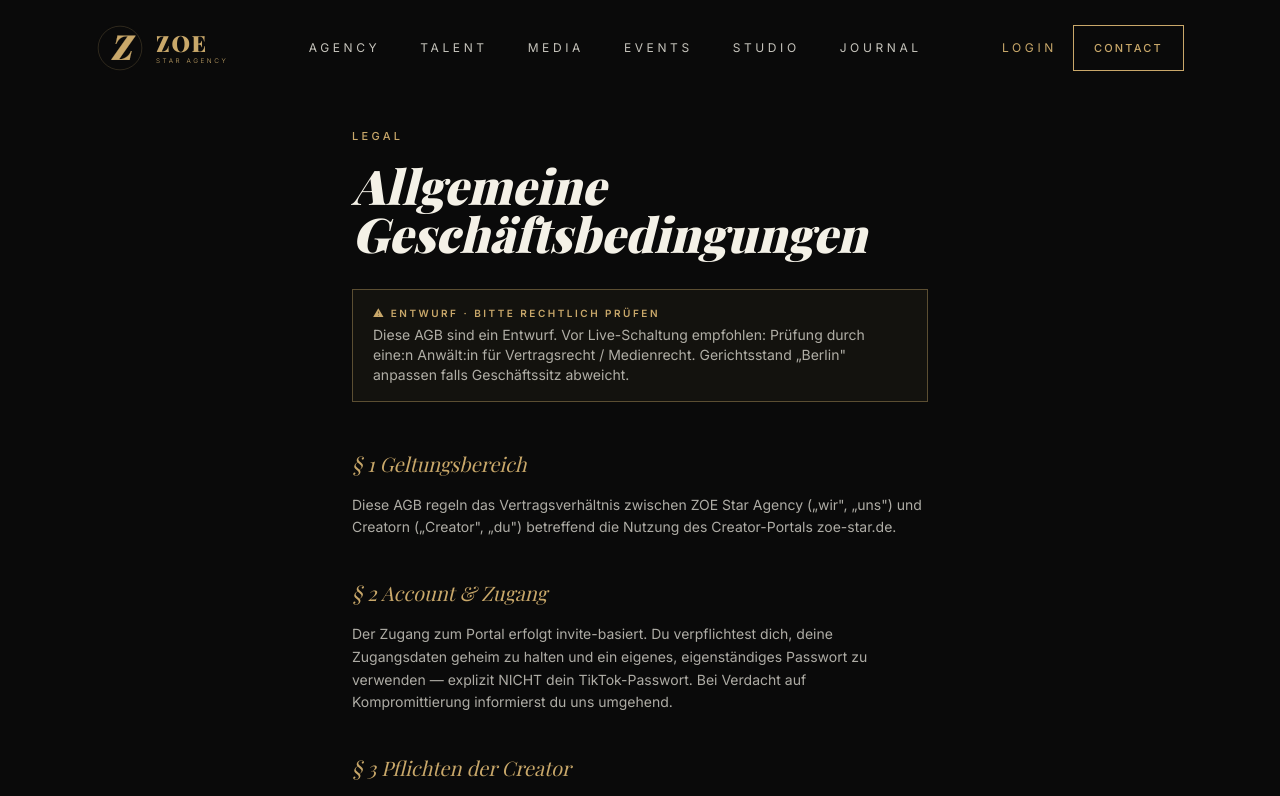
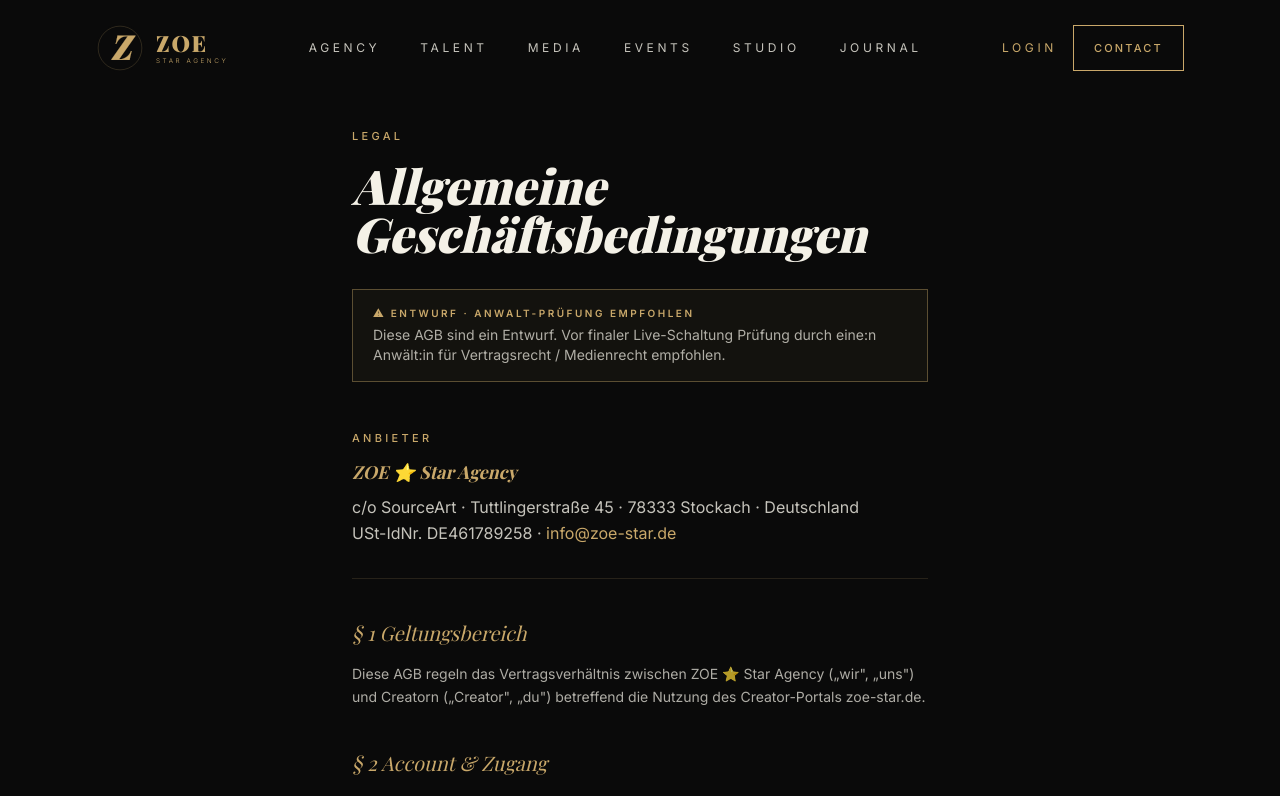
Before and after one commit to ZOE8842/zoe-star-agency, a Next.js app: page /legal/agb in a window 1280 px wide. Shown: the top 796 px of the page. Built offline with nearby package versions, Linux system fonts and the light colour scheme; no server answers.

Commit message:
Legal-Daten final: ZOE Star Agency · c/o SourceArt · USt-IdNr DE461789258 · Andreea Schütz nur als Verantwortliche § 18 MStV (subtle, nicht Hauptbetreiber)

```diff
--- a/app/legal/agb/page.tsx
+++ b/app/legal/agb/page.tsx
@@ -14,15 +14,24 @@
       </h1>
 
       <div className="border border-champagne/40 bg-champagne/5 px-5 py-4 mb-12">
-        <p className="text-champagne text-[10px] uppercase tracking-[0.25em] font-semibold mb-1">⚠ Entwurf · Bitte rechtlich prüfen</p>
+        <p className="text-champagne text-[10px] uppercase tracking-[0.25em] font-semibold mb-1">⚠ Entwurf · Anwalt-Prüfung empfohlen</p>
         <p className="text-cream/70 text-sm">
-          Diese AGB sind ein Entwurf. Vor Live-Schaltung empfohlen: Prüfung durch eine:n Anwält:in für Vertragsrecht / Medienrecht. Gerichtsstand „Berlin" anpassen falls Geschäftssitz abweicht.
+          Diese AGB sind ein Entwurf. Vor finaler Live-Schaltung Prüfung durch eine:n Anwält:in für Vertragsrecht / Medienrecht empfohlen.
         </p>
       </div>
 
+      <section className="mb-10 pb-8 border-b border-champagne/15">
+        <p className="eyebrow mb-3">Anbieter</p>
+        <p className="text-cream/80 leading-relaxed">
+          <strong className="text-champagne font-display italic text-lg block mb-2">ZOE ⭐ Star Agency</strong>
+          c/o SourceArt · Tuttlingerstraße 45 · 78333 Stockach · Deutschland<br />
+          USt-IdNr. DE461789258 · <a href="mailto:info@zoe-star.de" className="text-champagne hover:underline">info@zoe-star.de</a>
+        </p>
+      </section>
+
       <Section title="§ 1 Geltungsbereich">
         <p>
-          Diese AGB regeln das Vertragsverhältnis zwischen ZOE Star Agency („wir", „uns") und Creatorn („Creator", „du") betreffend die Nutzung des Creator-Portals zoe-star.de.
+          Diese AGB regeln das Vertragsverhältnis zwischen ZOE ⭐ Star Agency („wir", „uns") und Creatorn („Creator", „du") betreffend die Nutzung des Creator-Portals zoe-star.de.
         </p>
       </Section>
 
@@ -75,7 +84,7 @@
 
       <Section title="§ 9 Schlussbestimmungen">
         <p>
-          Es gilt deutsches Recht. Erfüllungsort und Gerichtsstand ist, soweit gesetzlich zulässig, Berlin. Sollte eine Bestimmung dieser AGB unwirksam sein, bleibt die Wirksamkeit der übrigen Bestimmungen unberührt.
+          Es gilt deutsches Recht. Erfüllungsort und Gerichtsstand ist, soweit gesetzlich zulässig, der Sitz des Anbieters. Sollte eine Bestimmung dieser AGB unwirksam sein, bleibt die Wirksamkeit der übrigen Bestimmungen unberührt.
         </p>
       </Section>
 
--- a/app/legal/datenschutz/page.tsx
+++ b/app/legal/datenschutz/page.tsx
@@ -9,22 +9,23 @@
   return (
     <article className="prose-luxe">
       <p className="eyebrow mb-4">Legal</p>
-      <h1 className="heading-display text-4xl md:text-5xl mb-8 text-cream">Datenschutzerklärung</h1>
-
-      <div className="border border-champagne/40 bg-champagne/5 px-5 py-4 mb-10">
-        <p className="text-champagne text-[10px] uppercase tracking-[0.25em] font-semibold mb-1">⚠ Platzhalter · Bitte finalisieren</p>
-        <p className="text-cream/70 text-sm">
-          Diese Seite ist DSGVO-konform strukturiert, enthält aber Platzhalter für Verantwortlichen-Daten. Vor Live-Schaltung Name, Anschrift und Datenschutz-E-Mail eintragen.
-        </p>
-      </div>
+      <h1 className="heading-display text-4xl md:text-5xl mb-12 text-cream">Datenschutzerklärung</h1>
 
       <p className="text-cream/70 text-sm mb-10 leading-relaxed">
         Wir nehmen den Schutz personenbezogener Daten ernst. Diese Erklärung informiert dich nach Art. 13/14 DSGVO sowie § 25 TDDDG, welche Daten wir verarbeiten, warum und welche Rechte du hast.
       </p>
 
       <Section title="1. Verantwortlicher">
-        <p>ZOE Star Agency · <span className="text-champagne">[Vollständiger Name]</span> · <span className="text-champagne">[Anschrift]</span> · Deutschland<br />
-        E-Mail: <span className="text-champagne">[datenschutz@zoe-star.de]</span></p>
+        <p className="text-cream/80">
+          <strong className="text-champagne font-display italic text-lg block mb-2">ZOE ⭐ Star Agency</strong>
+          c/o SourceArt<br />
+          Tuttlingerstraße 45<br />
+          78333 Stockach · Deutschland<br />
+          E-Mail: <a href="mailto:info@zoe-star.de" className="text-champagne hover:underline">info@zoe-star.de</a>
+        </p>
+        <p className="text-cream/50 text-xs mt-3">
+          Datenschutz-Verantwortliche Person: Andreea Schütz · Anschrift wie oben
+        </p>
       </Section>
 
       <Section title="2. Welche Daten wir verarbeiten">
@@ -81,7 +82,7 @@
           <li>Beschwerde bei einer Aufsichtsbehörde (z. B. Berliner Beauftragte für Datenschutz)</li>
         </ul>
         <p className="mt-4">
-          Anfragen an: <span className="text-champagne">[datenschutz@zoe-star.de]</span>
+          Anfragen an: <a href="mailto:info@zoe-star.de" className="text-champagne hover:underline">info@zoe-star.de</a>
         </p>
       </Section>
 
--- a/app/legal/impressum/page.tsx
+++ b/app/legal/impressum/page.tsx
@@ -7,42 +7,37 @@
 
 export default function ImpressumPage() {
   return (
-    <article className="prose-luxe">
+    <article>
       <p className="eyebrow mb-4">Legal</p>
-      <h1 className="heading-display text-4xl md:text-5xl mb-8 text-cream">Impressum</h1>
+      <h1 className="heading-display text-4xl md:text-5xl mb-12 text-cream">Impressum</h1>
 
-      <div className="border border-champagne/40 bg-champagne/5 px-5 py-4 mb-12">
-        <p className="text-champagne text-[10px] uppercase tracking-[0.25em] font-semibold mb-1">⚠ Platzhalter · Bitte finalisieren</p>
-        <p className="text-cream/70 text-sm">
-          Diese Seite enthält Platzhalter. Vor Live-Schaltung müssen Inhaber:in, vollständige Anschrift, Kontakt-Mail und ggf. USt-ID/Register eingetragen werden.
-        </p>
-      </div>
-
-      <Section title="Anbieter">
-        <p>ZOE Star Agency<br />
-        Inhaber:in: <span className="text-champagne">[Vollständiger Name]</span><br />
-        <span className="text-champagne">[Straße + Hausnummer]</span><br />
-        <span className="text-champagne">[PLZ + Ort]</span><br />
-        Deutschland</p>
-      </Section>
+      {/* BRAND-PROMINENT BLOCK */}
+      <section className="mb-12 pb-10 border-b border-champagne/15">
+        <p className="eyebrow mb-3">Betreiber</p>
+        <h2 className="heading-display text-3xl md:text-4xl text-champagne mb-6">
+          ZOE <span className="text-champagne/70">⭐</span> Star Agency
+        </h2>
+        <div className="text-cream/80 text-sm leading-relaxed space-y-1">
+          <p>c/o SourceArt</p>
+          <p>Tuttlingerstraße 45</p>
+          <p>78333 Stockach</p>
+          <p>Deutschland</p>
+        </div>
+      </section>
 
       <Section title="Kontakt">
         <p>
-          E-Mail: <span className="text-champagne">[kontakt@zoe-star.de]</span><br />
+          E-Mail: <a href="mailto:info@zoe-star.de" className="text-champagne hover:underline">info@zoe-star.de</a><br />
           Web: zoe-star.de
         </p>
       </Section>
 
-      <Section title="Verantwortlich für den Inhalt nach § 18 Abs. 2 MStV">
-        <p><span className="text-champagne">[Vollständiger Name]</span> · Anschrift wie oben</p>
+      <Section title="Umsatzsteuer-Identifikationsnummer">
+        <p>USt-IdNr. nach § 27a UStG: <span className="text-cream">DE461789258</span></p>
       </Section>
 
-      <Section title="Optional · einzutragen wenn anwendbar">
-        <ul className="list-disc list-outside ml-5 space-y-2 text-cream/70">
-          <li>USt-Identifikationsnummer (§ 27a UStG): <span className="text-champagne">[falls vorhanden]</span></li>
-          <li>Handelsregistereintrag: <span className="text-champagne">[HRB · Amtsgericht falls vorhanden]</span></li>
-          <li>Berufsbezeichnung + zuständige Kammer: <span className="text-champagne">[falls anwendbar]</span></li>
-        </ul>
+      <Section title="Verantwortlich für redaktionelle Inhalte nach § 18 Abs. 2 MStV">
+        <p className="text-cream/60">Andreea Schütz · Anschrift wie oben</p>
       </Section>
 
       <Section title="Streitschlichtung">
```
